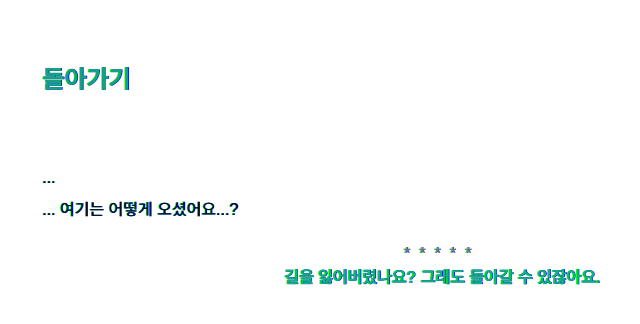
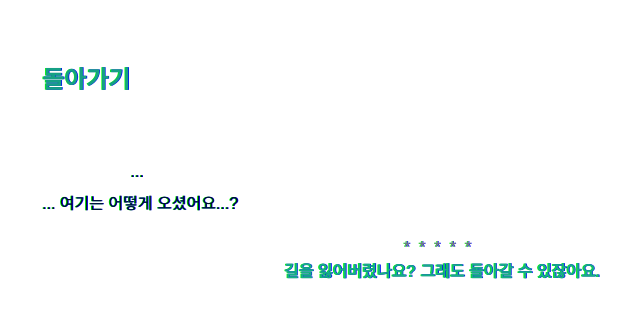
Before and after one commit to seil0224/seil0224.github.io, a Jekyll site: the page built from how.md, in a window 1280 px wide. Shown: the top 324 px of the page, without its empty margins (198-838 px from the left). Built offline with Jekyll 4.4.1, drawn with Linux system fonts in a browser that asks for light colours; some web fonts are replaced.

Commit message:
Update main.css

```diff
--- a/assets/css/main.css
+++ b/assets/css/main.css
@@ -101,12 +101,13 @@
     text-align: center; }
 
   .page-title__text {
-    font-weight: 600;
-    font-size: 120%; }
+    font-weight: 500;
+    margin-bottom: 5px;
+    font-size: 100%; }
 
   .page-title__subtitle {
     font-weight: 300;
-    font-size: 75%;
+    font-size: 65%;
     color: #828282; }
 
 /* =Post teasers *//*************************************************************/
```
